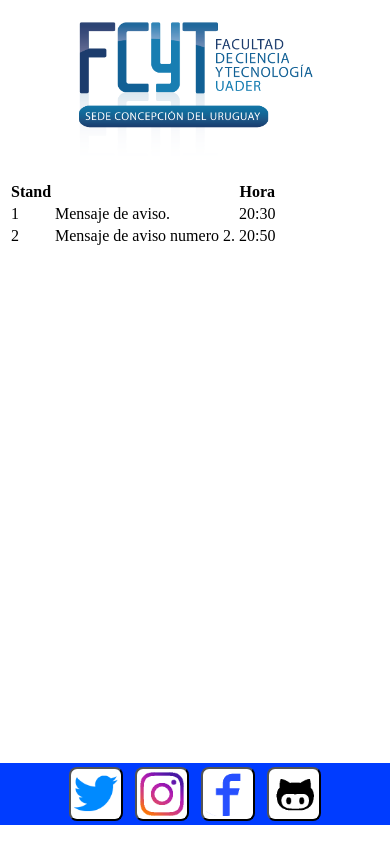
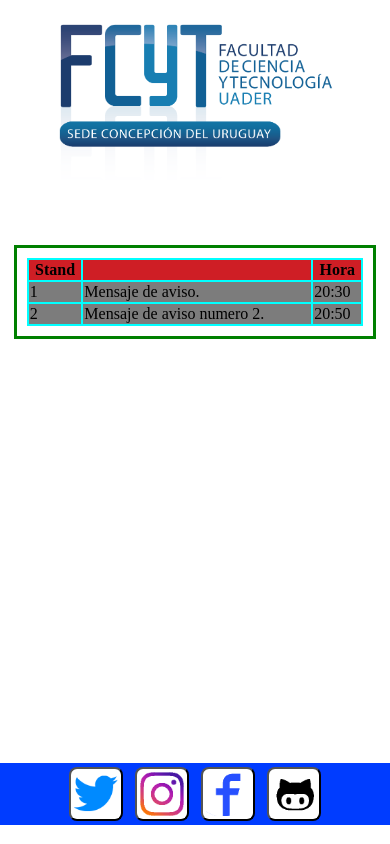
Before and after one commit to IvanAntoff/anuncios-fcyt, a plain HTML site: page index.html in a window 390 px wide. Drawn offline with Linux system fonts and the light colour scheme.

Commit message:
Ajustes
Correccion en lo responsivo.

```diff
--- a/index.html
+++ b/index.html
@@ -51,13 +51,13 @@
 
         <!-- Cebecera -->
         <header>
-            <a href="index.html"><img src="images/assents/header.png" class="CentrarVertical" style="width: 65%;" alt=""></a>
+            <a href="index.html"><img src="images/assents/header.png" class="ImgCabecera CentrarVertical"></a>
         </header>
 </head>
 
 <body>
     <main>
-        <div id="CajaCentral">
+        <div id="CajaCentral" class="CentrarVerical">
             <div id="Anuncios" class="CentrarVerical">
                 <table class="CentrarVerical">
                     <tr>
--- a/style.css
+++ b/style.css
@@ -7,36 +7,44 @@ header {
 
 body {
     background: #ffffff;
-    background-position: center top;
-    background-repeat: no-repeat;
-    background-attachment: fixed;
-    -webkit-background-size: cover;
-    -moz-background-size: cover;
-    -o-background-size: cover;
-    background-size: cover;
-    background-color: #464646;
     overflow-y: hidden;
-    height: 100%;
 }
 
-@media only screen and (max-width: 767px) {
-    body {
-        background: #ffffff;
-    }
-}
 
 /* Cuerpo */
 
 #CajaCentral {
-    align-content: center;
     min-width: 160;
     min-height: 400;
+    margin: auto;
+    width: 90%;
+    border: 3px solid green;
+    padding: 10px;
+    margin-top: 10%;
+
 }
 
 #Anuncios {
     min-width: 160;
     min-height: 400;
+    width: 100%;
 }
+
+/* Tabla */
+
+table {
+    background: aqua;
+    width: 100%;
+}
+
+th {
+    background: #CF1E25
+}
+
+tr {
+    background: #7C7C7C
+}
+
 
 /* Stands */
 
@@ -102,14 +110,15 @@ body {
     display: block;
     margin-left: auto;
     margin-right: auto;
+    width: 50%;
 }
 
-.CentrarHorizontal {
-    display: block;
-    margin-top: auto;
-    margin-bottom: auto;
+.ImgCabecera {
+    width: auto;
+    height: auto;
+    max-width: 600px;
+    max-height: 200px;
 }
-
 
 .BotonInstalar {
     width: 30%;
```
